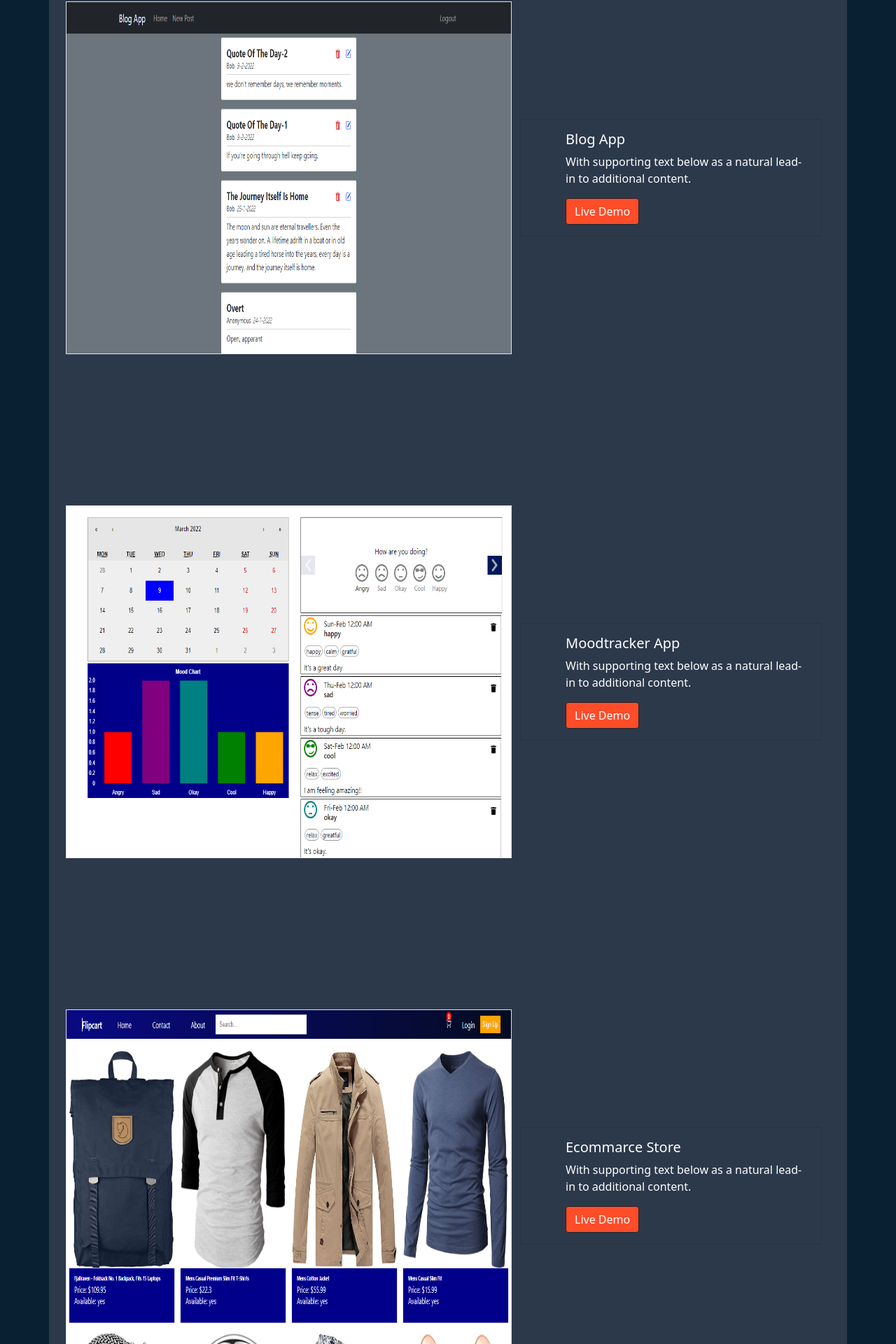
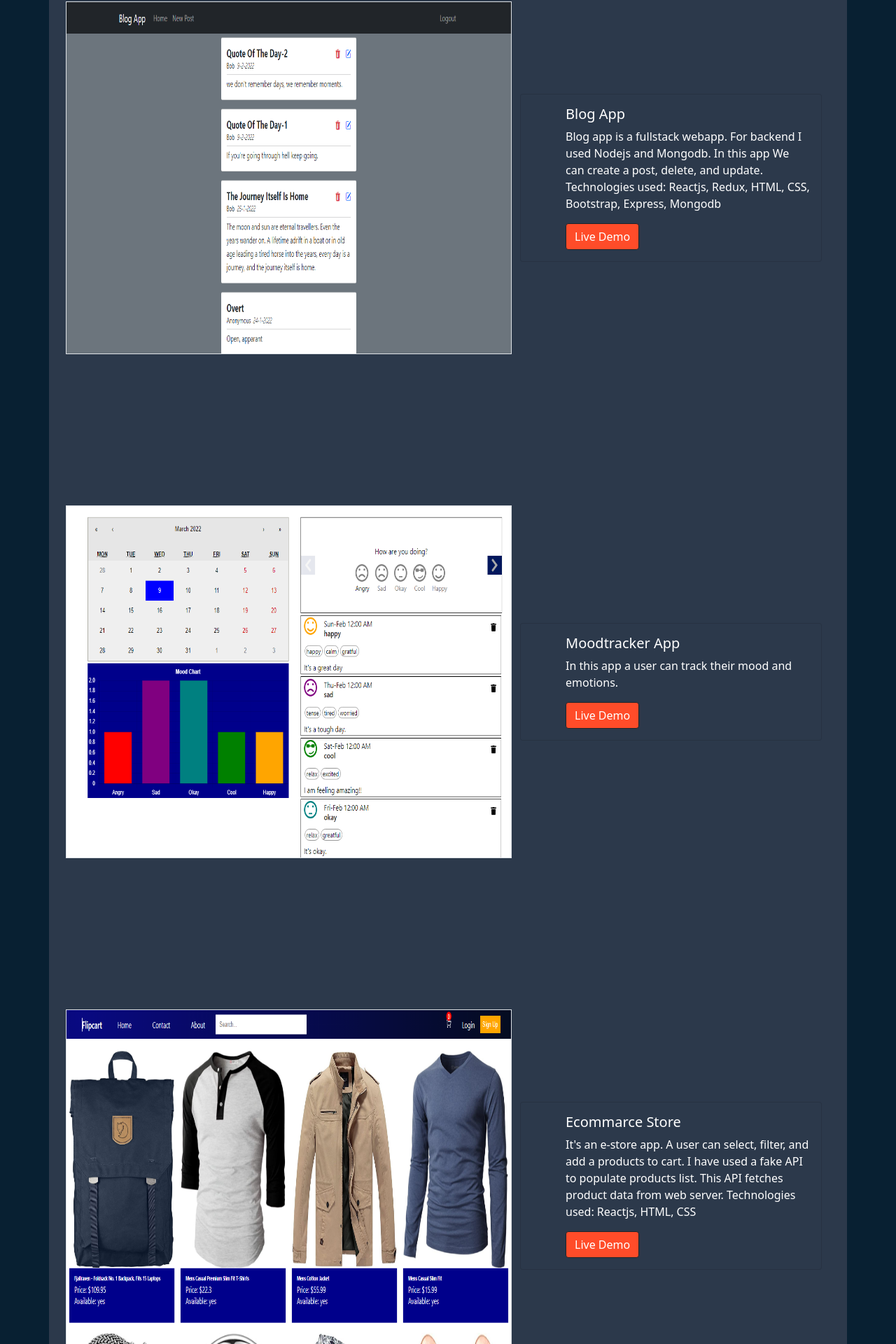
Before and after one commit to ajay020/portfolio, a React (Create React App) app: page / in a window 1280 px wide. Shown: the part 1444-3364 px from the top of the page at 70% size. Built offline with nearby package versions, Linux system fonts and the light colour scheme.

Commit message:
project description added

```diff
--- a/src/components/Project2.jsx
+++ b/src/components/Project2.jsx
@@ -1,6 +1,6 @@
 import img from "../images/1.jpg";
 
-const Project2 = ({ image, title, webLink }) => {
+const Project2 = ({ image, title, webLink, description }) => {
   return (
     <div style={{ height: "90vh" }} className="row my-0   w-100">
       <div
@@ -32,10 +32,7 @@ const Project2 = ({ image, title, webLink }) => {
         <div class="card bg-light-gray text-white ">
           <div class="card-body ms-5">
             <h5 class="card-title">{title}</h5>
-            <p class="card-text">
-              With supporting text below as a natural lead-in to additional
-              content.
-            </p>
+            <p class="card-text">{description}</p>
             <a
               href={webLink}
               target="_blank"
--- a/src/components/ProjectList.jsx
+++ b/src/components/ProjectList.jsx
@@ -18,8 +18,14 @@ const ProjectList = () => {
         justify-content-center
         flex-wrap"
       >
-        {porjects.map(({ title, image, webLink }) => (
-          <Project2 key={title} title={title} image={image} webLink={webLink} />
+        {porjects.map(({ title, image, webLink, description }) => (
+          <Project2
+            key={title}
+            title={title}
+            image={image}
+            webLink={webLink}
+            description={description}
+          />
         ))}
       </section>
     </div>
--- a/src/data.js
+++ b/src/data.js
@@ -10,27 +10,49 @@ export const porjects = [
       title: "Blog App",
       image: blog,
       webLink: "https://blogappajay.herokuapp.com/",
+      description:`
+                    Blog app is a fullstack webapp. For backend I used Nodejs and Mongodb.
+                    In this app We can create a post, delete, and update.
+                    Technologies used: Reactjs, Redux, HTML, CSS, Bootstrap, Express, Mongodb
+                    `
     },
     {
       title: "Moodtracker App",
       image: moodtracker,
       webLink: "https://moodtracker-ajay.netlify.app/",
+      description: `
+                In this app a user can track their mood and emotions.
+        `
     },
 
     {
       title: "Ecommarce Store",
       image: ecommarce,
       webLink: "https://625533d7d11dd71da617876f--e-commarce-store.netlify.app/",
+      description: `
+                It's an e-store app. A user can select, filter, and add a products to cart.
+                I have used a fake API to populate products list. This API fetches product data
+                from web server.
+                Technologies used: Reactjs, HTML, CSS
+      `
     },
     {
       title: "Calculator App",
       image: calculator,
       webLink: "https://ajay020.github.io/calculator-app",
+      description :`
+        Calculator app can calcualte normal calculations.
+        Technologies used: Reactjs, HTML, CSS
+      `
     },
     {
       title: "Todo App",
       image: todo,
       webLink: "https://ajay020.github.io/todo-app",
+      description : `
+            In this app we can create a list of tasks. And a task can be updated and deleted.
+            Technologies used: Reactjs,Redux, HTML, CSS
+      `
     },
   ];
 
```
